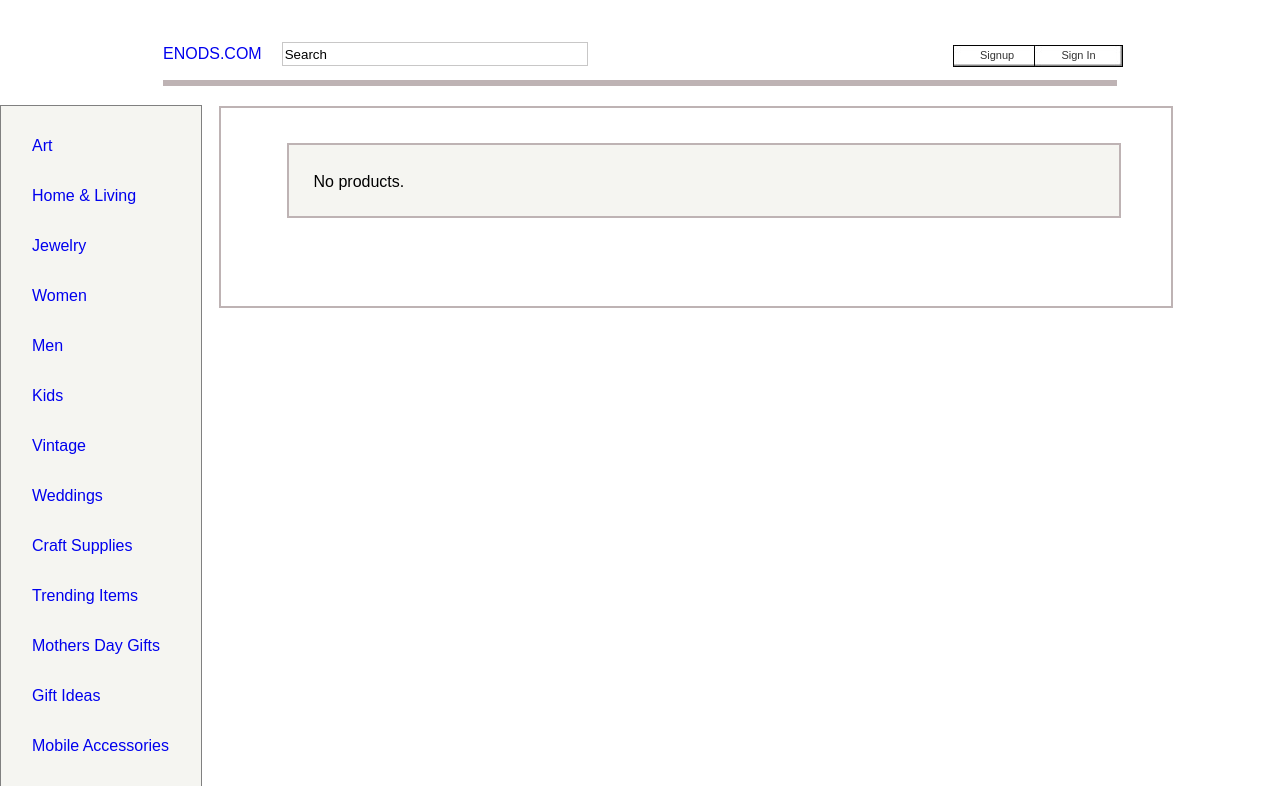
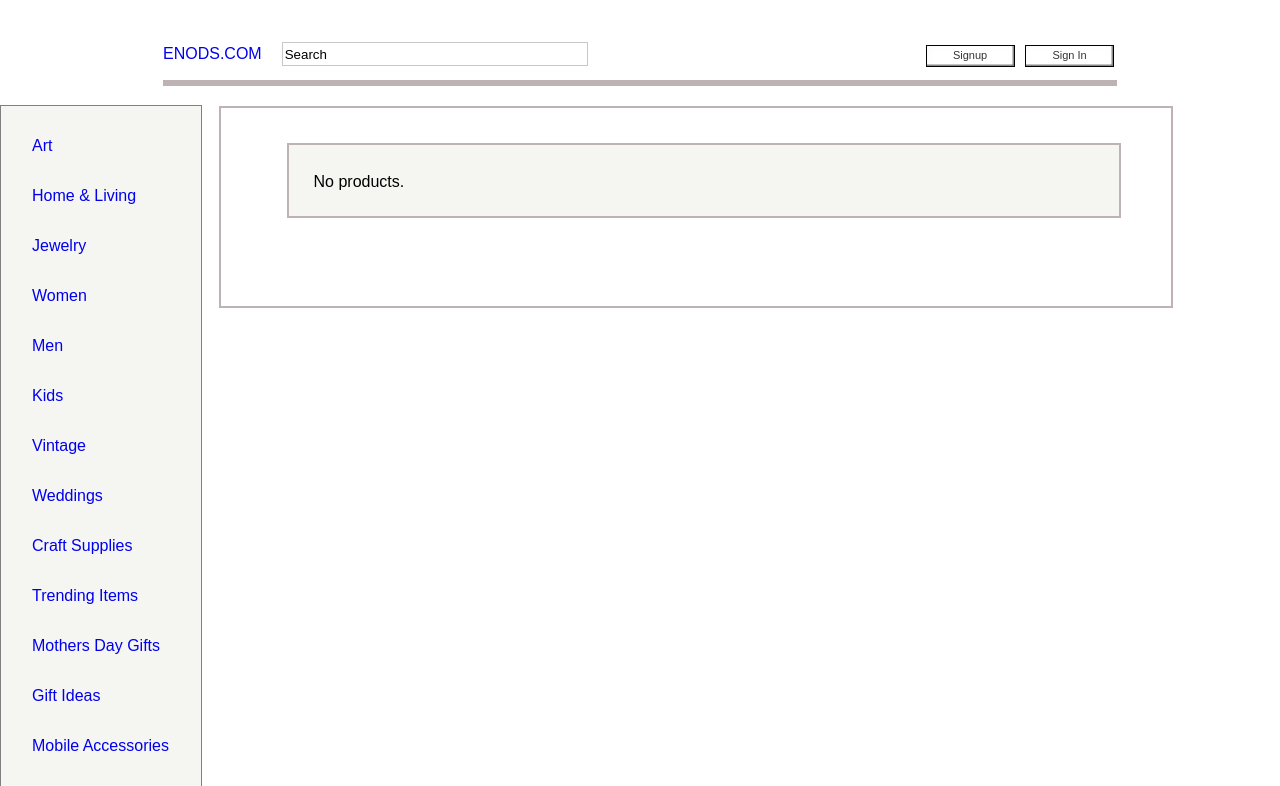
Before and after one commit to neeraji2it/enods, a Rails app: page / in a window 1280 px wide; the page is wider, and only the part inside the window is pictured. Shown: the top 786 px of that part. Run offline with Rails 7, Linux system fonts and the light colour scheme; data comes from the database, SQL or seed files in the repository; data that the repository does not hold is empty; parts of the project's set-up code (start-up, migrations or seed data) failed here and were passed over; some libraries are stand-ins or nearby versions.

Commit message:
small changes

```diff
--- a/app/assets/stylesheets/enods.css
+++ b/app/assets/stylesheets/enods.css
@@ -11,9 +11,7 @@ img{ border:none;}
 #searchForm{ float:left; margin-top:35px; margin-left:20px;}
 form input{ width:300px; height:20px; border:1px solid #c8c7c7; margin-right:10px;}
 #searchForm input{ padding-left:10px; width:290px;}
-.button{ background:url(/assets/button.jpg) no-repeat; vertical-align:middle; width:89px; height:19px; font-size:11px;color:#333; border:none; padding:4px 0px 3px 0px; margin:0px -6px; display:inline-block;text-align:center; }
-button.small{ background:url(/assets/button.jpg) no-repeat; width:89px; height:22px; font-size:11px;color:#333; border:none; padding:0px 0px 3px 0px; margin:0px 3px 0px 20px; text-transform: capitalize; }
-a.small{ background:url(/assets/button.jpg) no-repeat; font-weight: normal !important;  display:inline-block; width:89px; text-align: center; height:18px; font-size:12px !important;color:#333 !important; border:none; padding:4px 0px 3px 0px; margin:0px 3px 0px 20px; text-transform: capitalize; }
+.button{ background:url(/assets/button.jpg) no-repeat; vertical-align:middle; width:89px; height:19px; font-size:11px;color:#333; border:none; padding:4px 0px 3px 0px; margin:0px 3px; display:inline-block;text-align:center; }
 #maincontent h1{ color:#FC0000; font-size:18px; margin:26px 0px 0px 0px;padding:0px; text-transform:capitalize; font-weight:normal;}
 .tabs ul li{ float:left; text-transform:uppercase; background-color:#E3DCDD; width:194px; height:19px; list-style:none; color:#716E6E; font-size:12px; text-align:center; padding-top:7px; margin-top:4px; margin-right:2px; font-weight:bold;  }
 .tabs ul li a{ color:#666; }
```
